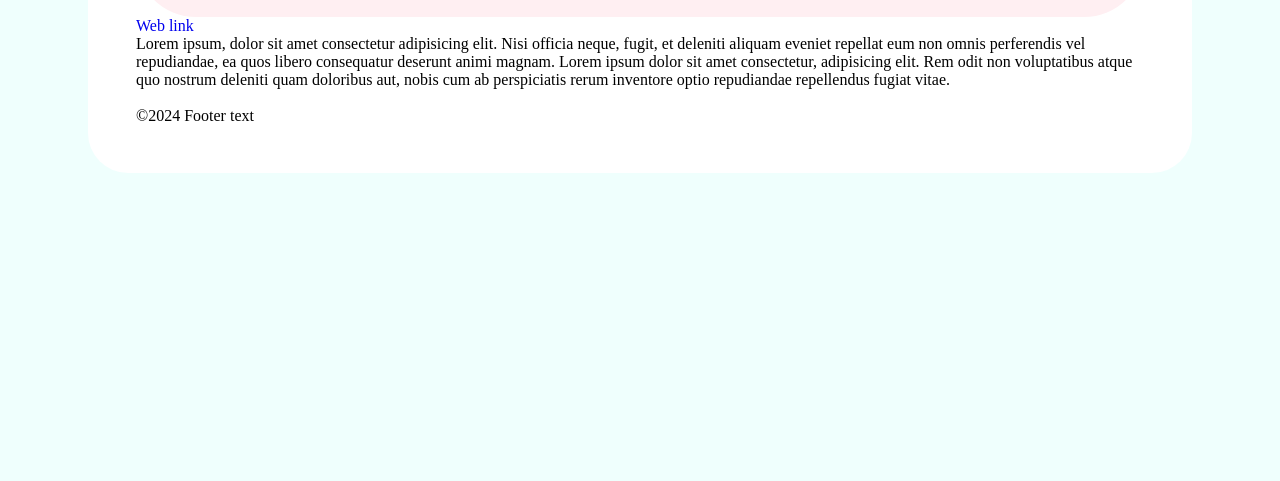
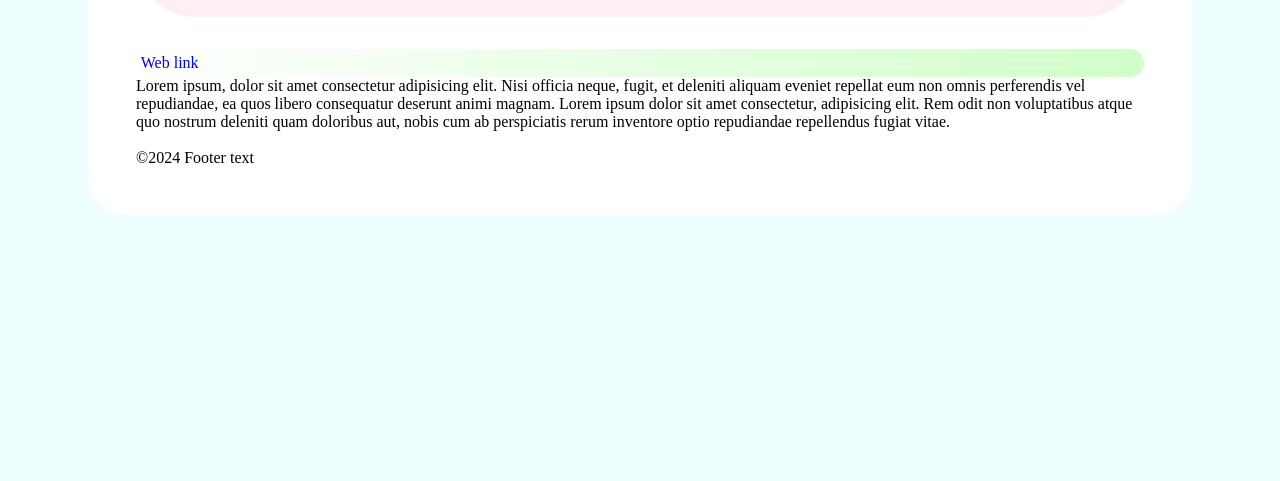
Before and after one commit to Gabriella0404/Selvstud-uge-3-4, a plain HTML site: page index.html in a window 1280 px wide. Shown: the part 319-800 px from the top of the page. Drawn offline with Linux system fonts and the light colour scheme.

Commit message:
linear gradient css

```diff
--- a/style.css
+++ b/style.css
@@ -47,7 +47,19 @@
   margin-top: 0px;
   padding: 0.5rem;
 }
+.marquee-wrapper {
+  margin-top: 2rem;
+}
 .marquee-text {
-  background-color: linear-gradient(#d0ffc9 #fff);
   text-decoration: none;
 }
+
+.marquee-text--background {
+  background: linear-gradient(
+    90deg,
+    rgba(255, 255, 255, 1) 0%,
+    rgba(208, 255, 201, 1) 100%
+  );
+  padding: 0.3em;
+  border-radius: 30px;
+}
```
